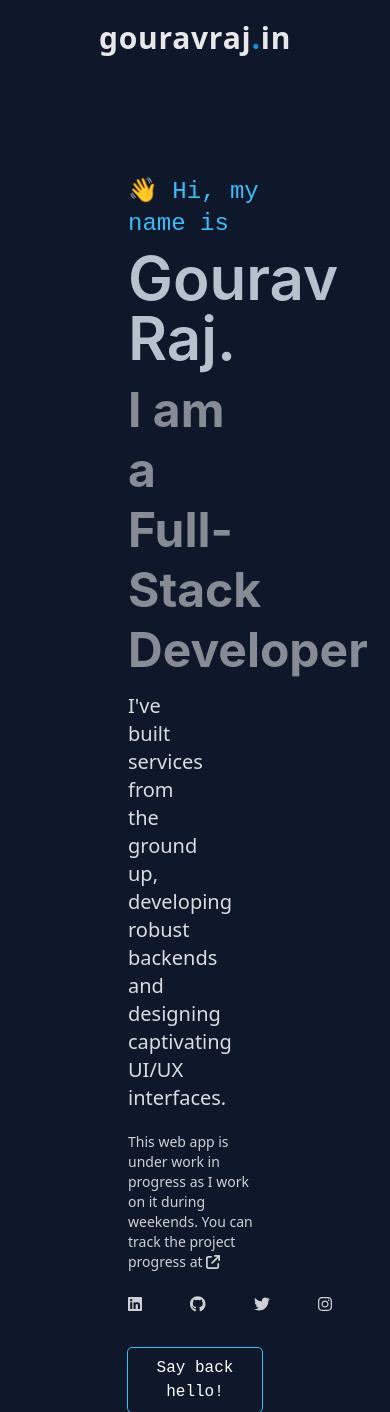
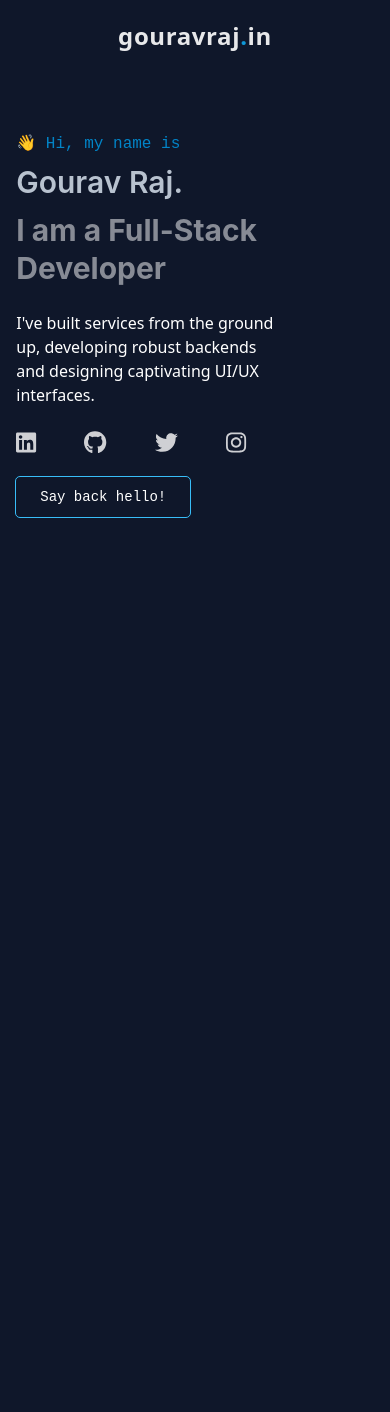
Before and after one commit to gogouravr/dot-portfolio, a React (Create React App) app: page / in a window 390 px wide. After the commit the page ends 844 px from the top, so only its background shows below. Built offline with nearby package versions, Linux system fonts and the light colour scheme.

Commit message:
Add responsiveness and other styling

```diff
--- a/src/components/Intro.jsx
+++ b/src/components/Intro.jsx
@@ -6,38 +6,45 @@ import { faArrowUpRightFromSquare } from '@fortawesome/free-solid-svg-icons';
 import { FontAwesomeIcon } from '@fortawesome/react-fontawesome';
 
 export default function Intro() {
-
+    // If the screen width is less than 800px, considering it as mobile
+    const isMobileScreen = window.innerWidth < 800;
+    console.log(isMobileScreen);
 
     return (
-        <section className="flex flex-col justify-center mt-10 px-32">
-            <div className="text-sky-400 font-normal text-2xl mt-20 mb-2">
+        <section className="flex flex-col justify-center sm:mt-10 mx-auto w-11/12 sm:w-10/12 md:w-9/12 lg:w-8/12">
+            <div className="text-sky-600 font-normal mt-20 mb-2 text-base sm:text-lg md:text-2xl">
                 👋 Hi, my name is
             </div>
 
-            <div className="text-slate-300 font-semibold font-high-l text-6xl opacity-90 leading-15">
+            <div className="text-slate-300 font-semibold font-high-l opacity-90 leading-15 text-3xl sm:text-4xl md:text-6xl">
                 {profile['first-name'] + ' ' + profile['last-name'] + '.'}
             </div>
 
-            <div className="text-white font-high-l font-bold text-5xl mt-3 mb-3 text-4 opacity-50 leading-tight ">
+            <div className="text-white font-high-l font-bold mt-3 text-4 opacity-50 leading-tight text-3xl sm:text-4xl md:text-6xl">
                 {profile.intros[0]}
             </div>
 
-            <atricle className='text-white font-thin text-xl font-sans opacity-85 w-[55%]'>
+            <article className='text-white font-thin font-sans opacity-83 w-3/4 my-6 text-base sm:text-lg md:text-xl'>
                 {profile.bio}
-            </atricle>
+            </article>
 
-            {profile.wip &&
-                <span className='text-white text-sm font-sans mt-5 opacity-80'>
-                    {profile['wip-text'] + " "}
+            {profile.wip && !isMobileScreen &&
+                <span className='text-white md:text-sm font-sans my-5 opacity-80'>
+                    {profile['wip-text']} &nbsp;
                     <span className='cursor-pointer' onClick={() => window.open(profile['project-link'], '_target')}>
                         <FontAwesomeIcon icon={faArrowUpRightFromSquare} />
                     </span>
                 </span>
             }
 
-            <SocialMediaSection />
-            <div className="mt-8">
-                <PrimaryButton>Say back hello! </PrimaryButton>
+            <SocialMediaSection iconSize={isMobileScreen ? '23px' : '30px'} />
+
+            <div className="mt-5 sm:mt-8">
+                <PrimaryButton>
+                    <span className="text-sm">
+                        Say back hello!
+                    </span>
+                </PrimaryButton>
             </div>
         </section >
     )
--- a/src/components/Navbar/Navbar.jsx
+++ b/src/components/Navbar/Navbar.jsx
@@ -9,7 +9,7 @@ export default function Navbar() {
 
     return (
         <nav className='flex container w-5/6 mx-auto mt-5 items-center justify-center md:justify-between'>
-            <section className='text-white text-3xl font-prime font-semibold opacity-90 tracking-wide'>
+            <section className='text-white font-prime font-semibold opacity-90 tracking-wide text-2xl sm:text-3xl'>
                 gouravraj<span className="text-sky-500">.</span>in
             </section>
             <ul className='text-white items-center font-normal hidden md:gap-4 lg:gap-8 xl:gap-10 md:flex'>
--- a/src/components/SocialMediaIcon.jsx
+++ b/src/components/SocialMediaIcon.jsx
@@ -17,7 +17,7 @@ export default function SocialMediaIcon({ type, iconSize }) {
 
     return (
         <span className='cursor-pointer opacity-80'>
-            <FontAwesomeIcon icon={icon} size={iconSize + 'x'} onClick={clickHandler} />
+            <FontAwesomeIcon icon={icon} fontSize={iconSize} onClick={clickHandler} />
         </span>
     )
 }
--- a/src/components/SocialMediaSection.jsx
+++ b/src/components/SocialMediaSection.jsx
@@ -4,7 +4,7 @@ import SocialMediaIcon from './SocialMediaIcon'
 export default function SocialMediaSection({ iconSize }) {
     const profilePlatforms = ['linkedin', 'github', 'twitter', 'instagram'];
     return (
-        <div className='text-white mt-5 flex gap-12 align-middle'>
+        <div className='text-white flex gap-12 align-middle'>
             {profilePlatforms.map(platform => <SocialMediaIcon iconSize={iconSize} type={platform} key={platform} />)}
         </div>
     )
--- a/src/screens/Home.jsx
+++ b/src/screens/Home.jsx
@@ -3,7 +3,7 @@ import Intro from '../components/Intro'
 
 export default function Home() {
     return (
-        <div className="container mx-auto">
+        <div className="mx-auto">
             <Intro />
         </div>
     )
```
